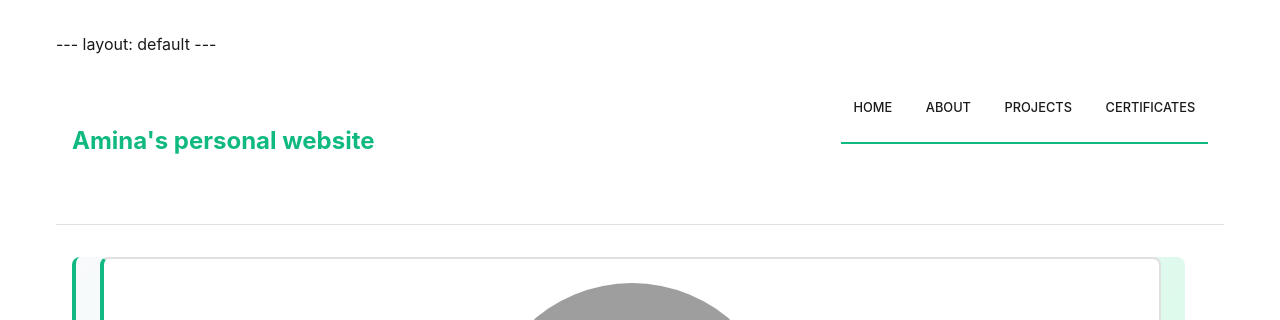
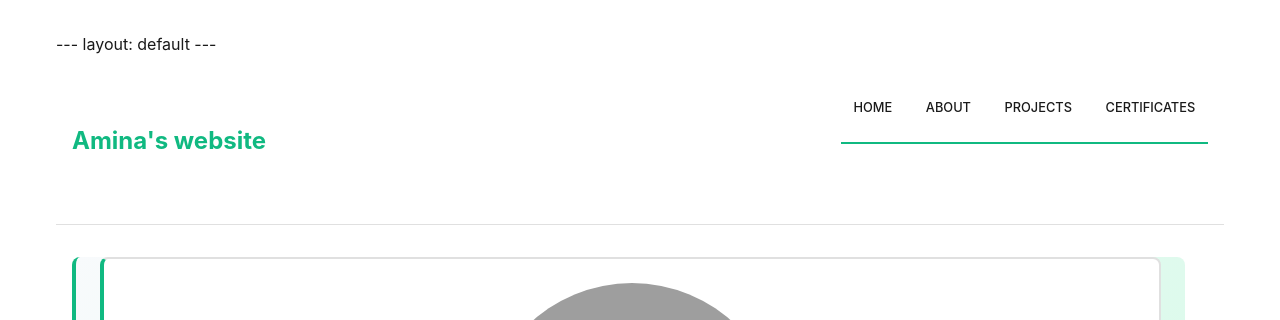
Before and after one commit to aminacafarli787-alt/amina.github.io, a Jekyll site: the page built from index.md, in a window 1280 px wide. Shown: the top 320 px of the page. Built offline with Jekyll 4.4.1, drawn with Linux system fonts in a browser that asks for light colours; part of the change alters nothing that is shown; grey boxes are pictures that could not be loaded.

Commit message:
Update _config.yml

```diff
--- a/_config.yml
+++ b/_config.yml
@@ -14,26 +14,41 @@
 # https://learnxinyminutes.com/docs/yaml/
 #
 # Site settings
-baseurl: "" # the subpath of your site, e.g. /blog
-url: "https://aminacafarli787-alt.github.io" # the base hostname & protocol for your site
+# These are used to personalize your new site. If you look in the HTML files,
+# you will see them accessed via {{ site.title }}, {{ site.email }}, and so on.
+# You can create any custom variable you would like, and they will be accessible
+# in the templates via {{ site.myvariable }}.
 
-title: "Amina's personal website"
-description: "Welcome to my personal website"
+title: Amina's website
+description: "Amina's personal website"
 
+baseurl: "" # thetitle: Amina"s website subpath of your sitthetitle: Amina"s websitee.g. /blog
+url: "https://github.com/aminacafarli787-alt/amina.github.io-site1101" # the base hostname & protocol for your site, e.g. http://example.com
+markdown: kramdown
+highlighter: rouge
 # Build settings
 theme: minima
 plugins:
   - jekyll-feed
+  - jekyll-sitemap
 
-# Exclude from processing
-exclude:
-  - .sass-cache/
-  - .jekyll-cache/
-  - gemfiles/
-  - Gemfile
-  - Gemfile.lock
-  - node_modules/
-  - vendor/bundle/
-  - vendor/cache/
-  - vendor/gems/
-  - vendor/ruby/
+
+# Exclude from processing.
+# The following items will not be processed, by default.
+# Any item listed under the `exclude:` key here will be automatically added to
+# the internal "default list".
+#
+# Excluded items can be processed by explicitly listing the directories or
+# their entries' file path in the `include:` list.
+#
+# exclude:
+#   - .sass-cache/
+#   - .jekyll-cache/
+#   - gemfiles/
+#   - Gemfile
+#   - Gemfile.lock
+#   - node_modules/
+#   - vendor/bundle/
+#   - vendor/cache/
+#   - vendor/gems/
+#   - vendor/ruby/
```
